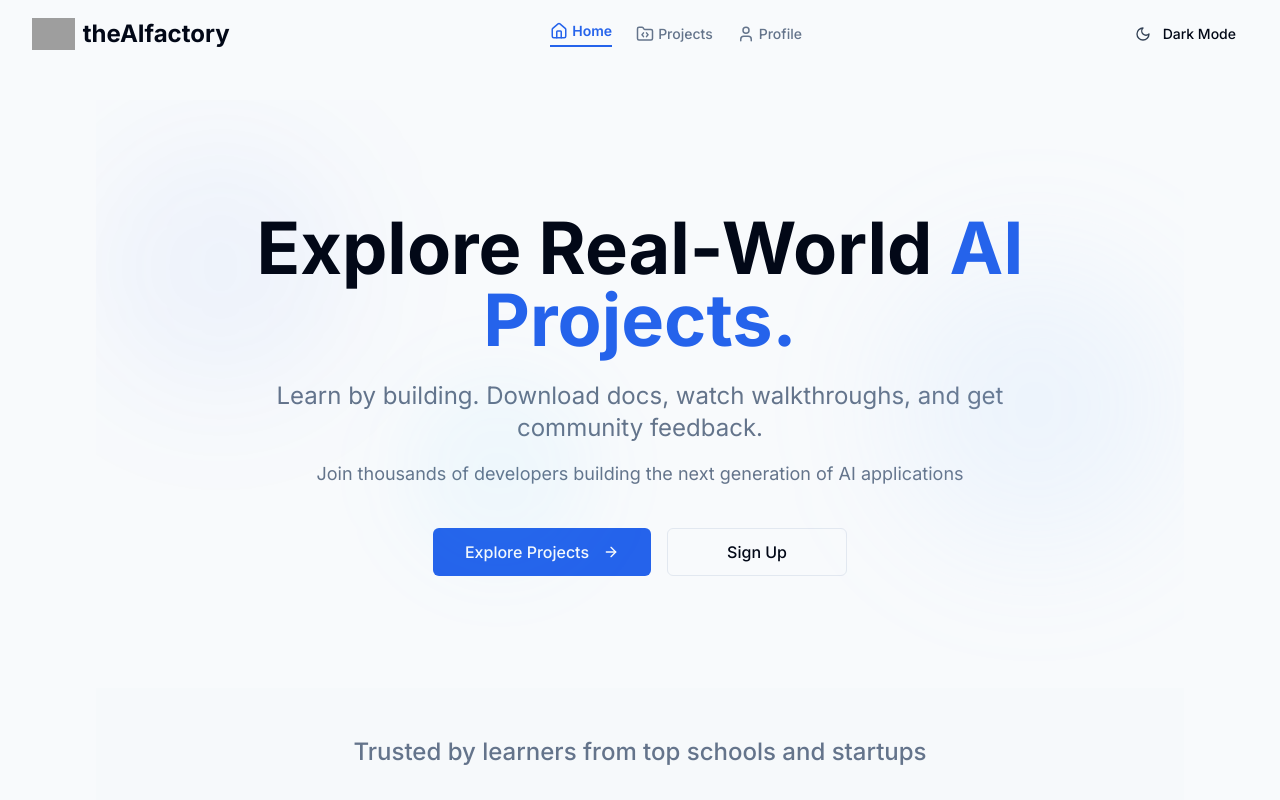
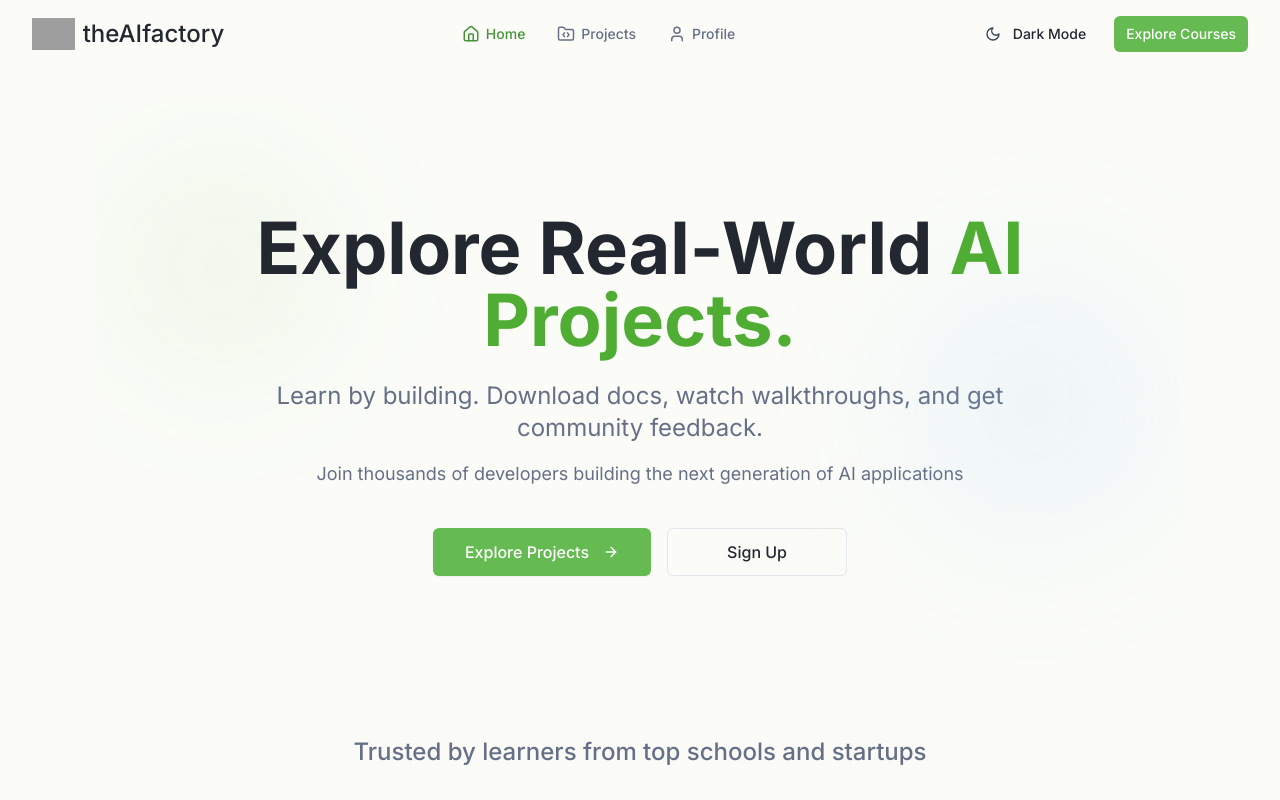
Before and after one commit to pauliteshobhit/factory-web-architect, a React (Vite) app: page / in a window 1280 px wide. Shown: the top 800 px of the page. Built offline with nearby package versions, Linux system fonts and the light colour scheme; grey boxes are pictures that could not be loaded.

Commit message:
Refactor: Apply theme and style changes
Implement theme, font, color, and button style changes based on the provided screenshot.

```diff
--- a/index.html
+++ b/index.html
@@ -1,31 +1,17 @@
 
-<!DOCTYPE html>
+<!doctype html>
 <html lang="en">
   <head>
     <meta charset="UTF-8" />
+    <link rel="icon" type="image/svg+xml" href="/favicon.ico" />
     <meta name="viewport" content="width=device-width, initial-scale=1.0" />
-    <title>theAIfactory</title>
-    <meta name="description" content="Discover AI/Web coding projects" />
-    <meta name="author" content="Lovable" />
-
     <link rel="preconnect" href="https://fonts.googleapis.com">
     <link rel="preconnect" href="https://fonts.gstatic.com" crossorigin>
-    <link href="https://fonts.googleapis.com/css2?family=Inter:wght@400;500;600;700&display=swap" rel="stylesheet">
-
-    <meta property="og:title" content="theAIfactory" />
-    <meta property="og:description" content="Discover AI/Web coding projects" />
-    <meta property="og:type" content="website" />
-    <meta property="og:image" content="https://lovable.dev/opengraph-image-p98pqg.png" />
-
-    <meta name="twitter:card" content="summary_large_image" />
-    <meta name="twitter:site" content="@lovable_dev" />
-    <meta name="twitter:image" content="https://lovable.dev/opengraph-image-p98pqg.png" />
+    <link href="https://fonts.googleapis.com/css2?family=Inter:wght@300;400;500;600;700&display=swap" rel="stylesheet">
+    <title>theAIfactory</title>
   </head>
-
   <body>
     <div id="root"></div>
-    <!-- IMPORTANT: DO NOT REMOVE THIS SCRIPT TAG OR THIS VERY COMMENT! -->
-    <script src="https://cdn.gpteng.co/gptengineer.js" type="module"></script>
     <script type="module" src="/src/main.tsx"></script>
   </body>
 </html>
--- a/src/components/FeatureCard.tsx
+++ b/src/components/FeatureCard.tsx
@@ -1,3 +1,4 @@
+
 import React, { ReactNode } from 'react';
 import { Card, CardContent } from "@/components/ui/card";
 
@@ -9,13 +10,13 @@ interface FeatureCardProps {
 
 const FeatureCard = ({ icon, title, description }: FeatureCardProps) => {
   return (
-    <Card className="transition-all duration-300 hover:shadow-lg border border-factory-200 hover:border-factory-400 bg-factory-50 hover:bg-factory-100 h-full hover:-translate-y-1 rounded-lg">
+    <Card className="transition-all duration-300 hover:shadow-lg border border-outskill-100 hover:border-outskill-300 bg-white hover:bg-secondary/50 h-full hover:-translate-y-1 rounded-lg">
       <CardContent className="p-6 flex flex-col items-center text-center">
-        <div className="h-14 w-14 rounded-full bg-factory-100 text-factory-600 flex items-center justify-center mb-4 transition-all">
+        <div className="h-14 w-14 rounded-full bg-outskill-100 text-outskill-600 flex items-center justify-center mb-4 transition-all">
           {icon}
         </div>
-        <h3 className="text-xl font-semibold text-factory-800 mb-2">{title}</h3>
-        <p className="text-factory-500">{description}</p>
+        <h3 className="text-xl font-semibold text-foreground mb-2">{title}</h3>
+        <p className="text-muted-foreground">{description}</p>
       </CardContent>
     </Card>
   );
--- a/src/components/Navbar.tsx
+++ b/src/components/Navbar.tsx
@@ -29,7 +29,7 @@ const Navbar = () => {
     <header
       className={clsx(
         'w-full py-4 z-50 bg-background transition-all duration-200',
-        isSticky && 'sticky top-0 shadow-md'
+        isSticky && 'sticky top-0 shadow-sm'
       )}
     >
       <div className="container mx-auto px-4 sm:px-6 md:px-8">
@@ -46,24 +46,24 @@ const Navbar = () => {
                 alt="theAIfactory Logo"
                 className="h-8 w-auto dark:invert mr-2"
               />
-              <span className="hidden sm:inline text-xl md:text-2xl font-bold text-foreground transition-colors">
+              <span className="hidden sm:inline text-xl md:text-2xl font-medium text-foreground transition-colors">
                 theAIfactory
               </span>
             </Link>
           </div>
 
           {/* Desktop Navigation Links */}
-          <div className="hidden md:flex items-center space-x-6">
+          <div className="hidden md:flex items-center space-x-8">
             <Link
               to="/"
               className={clsx(
                 "flex items-center text-sm font-medium transition-colors",
                 isLinkActive('/')
-                  ? "text-primary font-semibold border-b-2 border-primary pb-1"
-                  : "text-muted-foreground hover:text-primary"
+                  ? "text-outskill-600 font-medium"
+                  : "text-muted-foreground hover:text-outskill-500"
               )}
             >
-              <Home size={18} className="mr-1" />
+              <Home size={18} className="mr-1.5" />
               Home
             </Link>
             <Link
@@ -71,11 +71,11 @@ const Navbar = () => {
               className={clsx(
                 "flex items-center text-sm font-medium transition-colors",
                 isLinkActive('/projects')
-                  ? "text-primary font-semibold border-b-2 border-primary pb-1"
-                  : "text-muted-foreground hover:text-primary"
+                  ? "text-outskill-600 font-medium"
+                  : "text-muted-foreground hover:text-outskill-500"
               )}
             >
-              <FolderCode size={18} className="mr-1" />
+              <FolderCode size={18} className="mr-1.5" />
               Projects
             </Link>
             <Link
@@ -83,19 +83,30 @@ const Navbar = () => {
               className={clsx(
                 "flex items-center text-sm font-medium transition-colors",
                 isLinkActive('/profile')
-                  ? "text-primary font-semibold border-b-2 border-primary pb-1"
-                  : "text-muted-foreground hover:text-primary"
+                  ? "text-outskill-600 font-medium"
+                  : "text-muted-foreground hover:text-outskill-500"
               )}
             >
-              <User size={18} className="mr-1" />
+              <User size={18} className="mr-1.5" />
               Profile
             </Link>
           </div>
 
+          {/* Right Side Actions */}
+          <div className="flex items-center space-x-4">
             {/* Theme Toggle Button */}
             <div className="hidden sm:flex">
               <ThemeToggle />
             </div>
+
+            {/* Explore Button - Outskill Style */}
+            <Button
+              variant="outskill"
+              size="sm"
+              className="hidden sm:flex"
+            >
+              Explore Courses
+            </Button>
 
             {/* Mobile Menu Button */}
             <div className="md:hidden">
@@ -112,6 +123,7 @@ const Navbar = () => {
                 </svg>
               </Button>
             </div>
+          </div>
         </nav>
       </div>
     </header>
--- a/src/components/ProjectPreviewCard.tsx
+++ b/src/components/ProjectPreviewCard.tsx
@@ -1,3 +1,4 @@
+
 import React from 'react';
 import { Link } from 'react-router-dom';
 import { Card, CardContent, CardFooter } from "@/components/ui/card";
@@ -18,7 +19,7 @@ interface ProjectPreviewCardProps {
 
 const ProjectPreviewCard = ({ project }: ProjectPreviewCardProps) => {
   return (
-    <Card className="overflow-hidden h-full flex flex-col bg-factory-50 border border-factory-200 hover:border-factory-400 transition-all duration-300 hover:shadow-md hover:-translate-y-1 rounded-lg">
+    <Card className="overflow-hidden h-full flex flex-col bg-white border border-outskill-100 hover:border-outskill-300 transition-all duration-300 hover:shadow-md hover:-translate-y-1 rounded-lg">
       {/* Project Image */}
       <div className="h-52 overflow-hidden">
         <img
@@ -31,21 +32,21 @@ const ProjectPreviewCard = ({ project }: ProjectPreviewCardProps) => {
       {/* Project Content */}
       <CardContent className="flex-grow p-6">
         {project.category && (
-          <span className="inline-block bg-factory-100 text-factory-600 text-xs font-semibold px-2 py-1 rounded-full mb-3">
+          <span className="inline-block bg-outskill-100 text-outskill-600 text-xs font-semibold px-2 py-1 rounded-full mb-3">
             {project.category}
           </span>
         )}
-        <h3 className="text-xl font-semibold text-factory-800 mb-2">{project.title}</h3>
-        <p className="text-factory-500">{project.description}</p>
+        <h3 className="text-xl font-semibold text-foreground mb-2">{project.title}</h3>
+        <p className="text-muted-foreground">{project.description}</p>
       </CardContent>
 
       {/* Project Footer */}
       <CardFooter className="p-6 pt-0">
         <Button
           asChild
-          variant="outline"
+          variant="outskill"
           size="sm"
-          className="w-full text-factory-700 border-factory-300 hover:bg-factory-100"
+          className="w-full"
         >
           <Link to={`/projects/${project.slug}`}>
             View Project
--- a/src/components/ui/button.tsx
+++ b/src/components/ui/button.tsx
@@ -1,3 +1,4 @@
+
 import * as React from "react"
 import { Slot } from "@radix-ui/react-slot"
 import { cva, type VariantProps } from "class-variance-authority"
@@ -9,7 +10,7 @@ const buttonVariants = cva(
   {
     variants: {
       variant: {
-        default: "bg-primary text-primary-foreground hover:bg-primary/90",
+        default: "bg-outskill-500 text-white hover:bg-outskill-600 shadow-sm",
         destructive:
           "bg-destructive text-destructive-foreground hover:bg-destructive/90",
         outline:
@@ -17,7 +18,8 @@ const buttonVariants = cva(
         secondary:
           "bg-secondary text-secondary-foreground hover:bg-secondary/80",
         ghost: "hover:bg-accent hover:text-accent-foreground",
-        link: "text-primary underline-offset-4 hover:underline",
+        link: "text-outskill-500 underline-offset-4 hover:underline",
+        outskill: "bg-outskill-500 text-white hover:bg-outskill-600 font-medium px-5 py-2 rounded-md",
       },
       size: {
         default: "h-10 px-4 py-2",
--- a/src/index.css
+++ b/src/index.css
@@ -5,33 +5,33 @@
 
 @layer base {
   :root {
-    --background: 210 40% 98%;
-    --foreground: 222.2 84% 4.9%;
+    --background: 72 33% 98%;
+    --foreground: 222 14% 16%;
 
     --card: 0 0% 100%;
-    --card-foreground: 222.2 84% 4.9%;
+    --card-foreground: 222 14% 16%;
 
     --popover: 0 0% 100%;
-    --popover-foreground: 222.2 84% 4.9%;
+    --popover-foreground: 222 14% 16%;
 
-    --primary: 221.2 83.2% 53.3%;
-    --primary-foreground: 210 40% 98%;
+    --primary: 106 54% 44%;
+    --primary-foreground: 0 0% 100%;
 
-    --secondary: 210 40% 96.1%;
-    --secondary-foreground: 222.2 47.4% 11.2%;
+    --secondary: 60 100% 95%;
+    --secondary-foreground: 106 54% 44%;
 
-    --muted: 210 40% 96.1%;
-    --muted-foreground: 215.4 16.3% 46.9%;
+    --muted: 60 10% 96%;
+    --muted-foreground: 222 14% 46%;
 
-    --accent: 210 40% 96.1%;
-    --accent-foreground: 222.2 47.4% 11.2%;
+    --accent: 106 54% 94%;
+    --accent-foreground: 106 54% 44%;
 
     --destructive: 0 84.2% 60.2%;
-    --destructive-foreground: 210 40% 98%;
+    --destructive-foreground: 0 0% 98%;
 
-    --border: 214.3 31.8% 91.4%;
-    --input: 214.3 31.8% 91.4%;
-    --ring: 221.2 83.2% 53.3%;
+    --border: 220 13% 91%;
+    --input: 220 13% 91%;
+    --ring: 106 54% 44%;
 
     --radius: 0.5rem;
   }
@@ -45,4 +45,9 @@
   body {
     @apply bg-background text-foreground font-sans antialiased;
   }
+
+  .dot-bg {
+    background-size: 20px 20px;
+    @apply bg-dot-pattern bg-dot-light dark:bg-dot-dark;
+  }
 }
--- a/tailwind.config.ts
+++ b/tailwind.config.ts
@@ -1,3 +1,4 @@
+
 import type { Config } from "tailwindcss";
 
 export default {
@@ -71,18 +72,22 @@ export default {
           ring: "hsl(var(--sidebar-ring))",
         },
 
-        // ✅ Factory Palette — your custom design system
-        factory: {
-          50: "#f0f9ff",
-          100: "#e0f2fe",
-          200: "#bae6fd",
-          300: "#7dd3fc",
-          400: "#38bdf8",
-          500: "#0ea5e9", // Primary blue
-          600: "#0284c7",
-          700: "#0369a1",
-          800: "#075985",
-          900: "#0c4a6e",
+        // New Outskill-inspired palette
+        outskill: {
+          50: "#f4fcf2",
+          100: "#e8f9e6",
+          200: "#d3f2cf",
+          300: "#b0e5a8",
+          400: "#8bd179",
+          500: "#65ba52", // Brand Green
+          600: "#479338",
+          700: "#3b752f",
+          800: "#335c2a",
+          900: "#2c4c26",
+        },
+        dot: {
+          light: "#f8fbea", // Light background with dots
+          dark: "#202020",  // Dark background version
         },
       },
       borderRadius: {
@@ -104,6 +109,9 @@ export default {
         "accordion-down": "accordion-down 0.2s ease-out",
         "accordion-up": "accordion-up 0.2s ease-out",
       },
+      backgroundImage: {
+        'dot-pattern': "radial-gradient(#80c743 1px, transparent 1px)",
+      }
     },
   },
 
```
Lines whose indentation alone changed are shown as unchanged.
